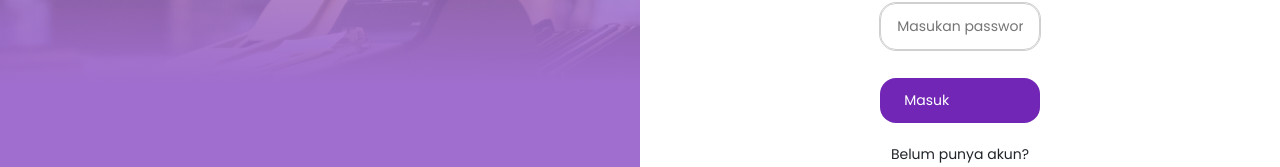
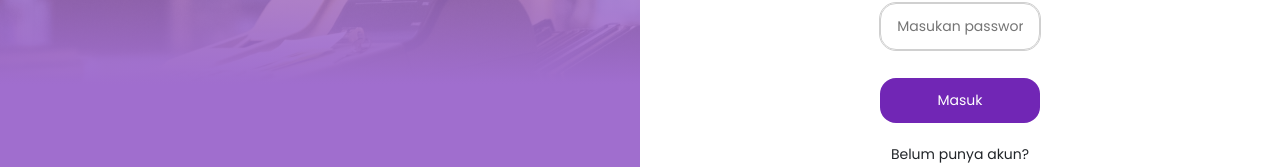
Before and after one commit to Caprice123/Binar-Final-Challenge-Frontend, a React (Create React App) app: page /login in a window 1280 px wide. Shown: the part 391-558 px from the top of the page. Built offline with nearby package versions, Linux system fonts and the light colour scheme.

Commit message:
fix: solving position action button

```diff
--- a/src/components/ActionButton/index.js
+++ b/src/components/ActionButton/index.js
@@ -6,7 +6,7 @@
 const ActionButton = ({ width, color, icon, text, onClick, ...additionalProps }) => {
     return (
         <Wrapper type="button"
-                className="btn d-flex align-items-center btn-primary"
+                className="btn d-flex align-items-center justify-content-center btn-primary"
                 width={width}
                 color={color}
                 onClick={onClick}
```
